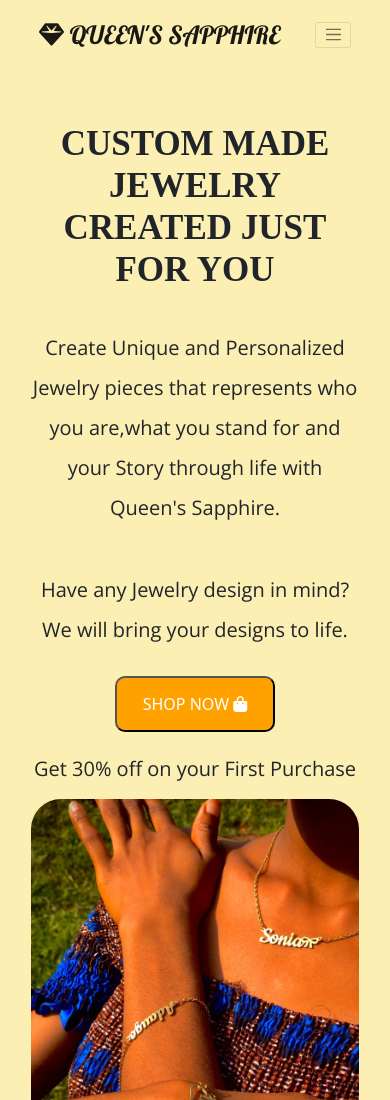
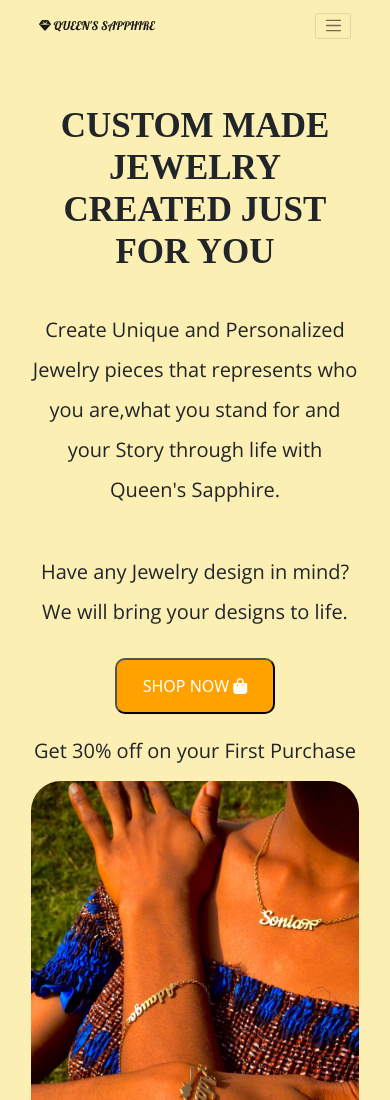
Before and after one commit to TechSis01/Queens-Sapphire, a plain HTML site: page index.html in a window 390 px wide. Shown: the top 1100 px of the page. Drawn offline with nearby package versions, Linux system fonts and the light colour scheme; a web font is replaced by a local one.

Commit message:
Update styles.css

```diff
--- a/styles.css
+++ b/styles.css
@@ -279,6 +279,9 @@ input{
         padding:5%;
         font-size:2.5rem;
     }
+    .navbar-brand{
+        font-size:1.2rem;
+    }
 
 
 }
@@ -323,5 +326,7 @@ input{
         padding:5%;
         font-size:2.0rem;
     }
-
+    .navbar-brand{
+        font-size:1.2rem;
+    }
 }
```
